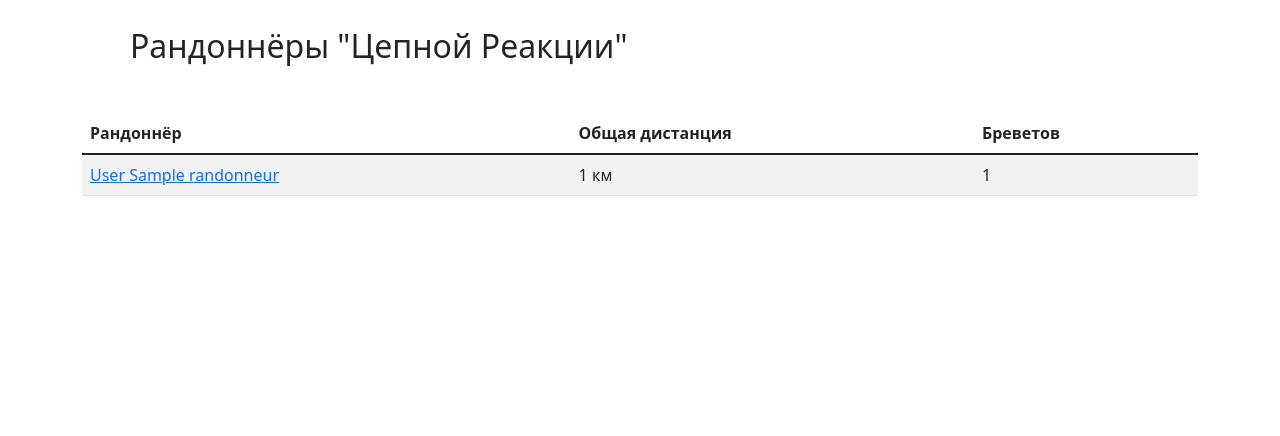
After one commit to omskvelo/brevet.omskvelo.ru, a Django app: page /database/stats/user/ in a window 1280 px wide, after a click on "Результаты". The commit adds this page. Shown: the part 347-783 px from the top of the page. Run offline with Django 3.2, Linux system fonts and the light colour scheme; tables that the repository leaves empty hold one stand-in row (values such as "Sample post"); some libraries are stand-ins or nearby versions.

Commit message:
Add personal stats index page

```diff
--- /dev/null
+++ b/brevet/brevet_database/templates/brevet_database/personal_index.html
@@ -0,0 +1,35 @@
+{% extends "base.html" %}
+
+{% block title %}
+Рандоннёры |
+{% endblock %}
+
+{% block content %}
+    <h2 class="m-5">
+        Рандоннёры "Цепной Реакции"
+    </h2>
+
+    <table class="table table-striped table-hover">
+        <thead>
+            <tr>
+                <th>Рандоннёр</th>
+                <th>Общая дистанция</th>
+                <th>Бреветов</th>
+            </tr>
+        </thead>
+        <tbody>
+            {% for randonneur in distance_rating%}
+            <tr>
+                <td>
+                    <a href = "{{ randonneur.0.get_absolute_url }}">
+                        {{ randonneur.0 }}
+                    </a>
+                </td>
+                <td>{{ randonneur.1 }} км</td>
+                <td>{{ randonneur.2 }}</td>
+            </tr>
+            {% endfor %}
+        </tbody>
+    </table>
+
+{% endblock %}
--- a/brevet/brevet_database/templates/brevet_database/statistics.html
+++ b/brevet/brevet_database/templates/brevet_database/statistics.html
@@ -90,9 +90,15 @@
         </table>
     {% endif %}
 
+    {% if not year %}
+    <h5 class="my-4">
+        Топ-10 рандоннёров по общей дистанции
+    </h5>
+    {% else %}
     <h5 class="my-4">
         Рейтинг рандоннёров по общей дистанции
     </h5>
+    {% endif %}
     <table class="table table-striped table-hover">
         <thead>
             <tr>
--- a/brevet/brevet_database/urls.py
+++ b/brevet/brevet_database/urls.py
@@ -42,6 +42,7 @@ urlpatterns = [
     path("stats/club/<str:form>/", views.statistics, name="statistics_default_f"),
     path("stats/club/<int:year>/<str:form>/", views.statistics, name="statistics_f"),
 
+    path("stats/user/", views.personal_stats_index, name = "personal_stats_index"),
     path("stats/user/<int:uid>/", views.personal_stats, name="personal_stats"),
     path("stats/user/<int:uid>/<str:form>/", views.personal_stats, name="personal_stats_f"),
     path("stats/user/<str:surname>_<str:name>/", views.personal_stats, name="person_by_name"),
--- a/brevet/brevet_database/views.py
+++ b/brevet/brevet_database/views.py
@@ -110,7 +110,7 @@ def statistics(request, year=datetime.now().year, form="html"):
             "total_randonneurs" : total_randonneurs,
             "total_sr" : total_sr,
             "sr" : sr,
-            "distance_rating" : distance_rating,
+            "distance_rating" : distance_rating[:10],
             "best_200" : best_200,
             "best_300" : best_300,
             "best_400" : best_400,
@@ -119,11 +119,12 @@ def statistics(request, year=datetime.now().year, form="html"):
         }
         if year is not None:
             context.update({
+                "distance_rating" : distance_rating,
                 "year" : year,
                 "years" : years,
             })
         return render(request, "brevet_database/statistics.html", context)
-    if form=="xlsx":
+    elif form=="xlsx":
         response = file_generators.get_xlsx_club_stats(
             total_distance,
             total_randonneurs,
@@ -141,6 +142,7 @@ def statistics(request, year=datetime.now().year, form="html"):
         return response
     else:
         raise Http404
+
 
 @never_cache
 def event(request, distance, date):
@@ -204,6 +206,21 @@ def route_index(request, distance=200):
     return render(request, "brevet_database/route_index.html", context)
 
 @never_cache
+def personal_stats_index(request):
+    randonneurs = get_randonneurs()
+
+    distance_rating = []
+    for randonneur in randonneurs:
+        distance_rating.append([randonneur, randonneur.get_total_distance(), randonneur.get_total_brevets()])
+    distance_rating = sorted(distance_rating, key=lambda x: x[1], reverse=True)
+
+    context = {
+        "distance_rating" : distance_rating,
+    }
+    return render(request, "brevet_database/personal_index.html", context)
+
+
+@never_cache
 def personal_stats(request, surname=None, name=None, uid=None, form="html"):
     if uid:
         randonneur = get_object_or_404(Randonneur, pk=uid)
@@ -240,10 +257,10 @@ def personal_stats(request, surname=None, name=None, uid=None, form="html"):
             'randonneur' : randonneur,
             'results' : results,
             'elite_dist' : elite_dist,
-            'best_200' : best_200[0],
-            'best_300' : best_300[0],
-            'best_400' : best_400[0],
-            'best_600' : best_600[0],
+            'best_200' : best_200[0] if best_200 else "",
+            'best_300' : best_300[0] if best_300 else "",
+            'best_400' : best_400[0] if best_400 else "",
+            'best_600' : best_600[0] if best_600 else "",
             'years_active' : years_active,
             'sr' : sr,
             'total_distance' : total_distance,
--- a/brevet/templates/navbar.html
+++ b/brevet/templates/navbar.html
@@ -20,6 +20,7 @@
           </a>
           <div class="dropdown-menu" aria-labelledby="navbarDropdown">
             <a class="dropdown-item" href="{% url 'protocol_index' %}">Протоколы</a>
+            <a class="dropdown-item" href="{% url 'personal_stats_index' %}">Статистика участников</a>
             <a class="dropdown-item" href="{% url 'statistics_default' %}">Статистика клуба по годам</a>
             <a class="dropdown-item" href="{% url 'statistics_total' %}">Статистика клуба общая</a>
           </div>
```
